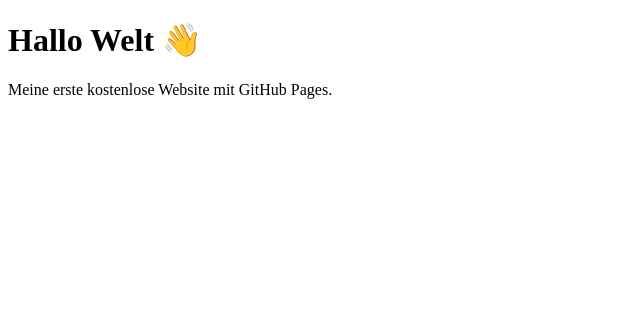
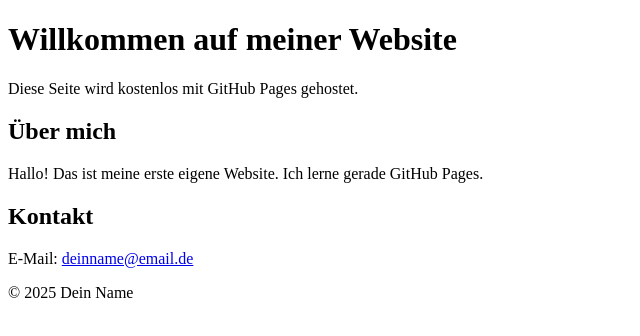
Before and after one commit to JanEssler/GradinenGMHB.github.io, a plain HTML site: page index.html in a window 1280 px wide. Shown: the whole page, without its empty margins (0-640 px from the left). Drawn offline with Linux system fonts and the light colour scheme.

Commit message:
index.html

```diff
--- a/index.html
+++ b/index.html
@@ -1,11 +1,49 @@
 <!DOCTYPE html>
 <html lang="de">
 <head>
+  <!-- Zeichensatz -->
   <meta charset="UTF-8">
-  <title>Meine Website</title>
+
+  <!-- Mobile Optimierung -->
+  <meta name="viewport" content="width=device-width, initial-scale=1.0">
+
+  <!-- Titel im Browser-Tab -->
+  <title>Meine GitHub Page</title>
+
+  <!-- Verbindung zur CSS-Datei -->
+  <link rel="stylesheet" href="style.css">
 </head>
+
 <body>
-  <h1>Hallo Welt 👋</h1>
-  <p>Meine erste kostenlose Website mit GitHub Pages.</p>
+
+  <!-- Kopfbereich -->
+  <header>
+    <h1>Willkommen auf meiner Website</h1>
+    <p>Diese Seite wird kostenlos mit GitHub Pages gehostet.</p>
+  </header>
+
+  <!-- Hauptinhalt -->
+  <main>
+    <section>
+      <h2>Über mich</h2>
+      <p>
+        Hallo! Das ist meine erste eigene Website.
+        Ich lerne gerade GitHub Pages.
+      </p>
+    </section>
+
+    <section>
+      <h2>Kontakt</h2>
+      <p>
+        E-Mail: <a href="mailto:deinname@email.de">deinname@email.de</a>
+      </p>
+    </section>
+  </main>
+
+  <!-- Fußzeile -->
+  <footer>
+    <p>© 2025 Dein Name</p>
+  </footer>
+
 </body>
 </html>
```
